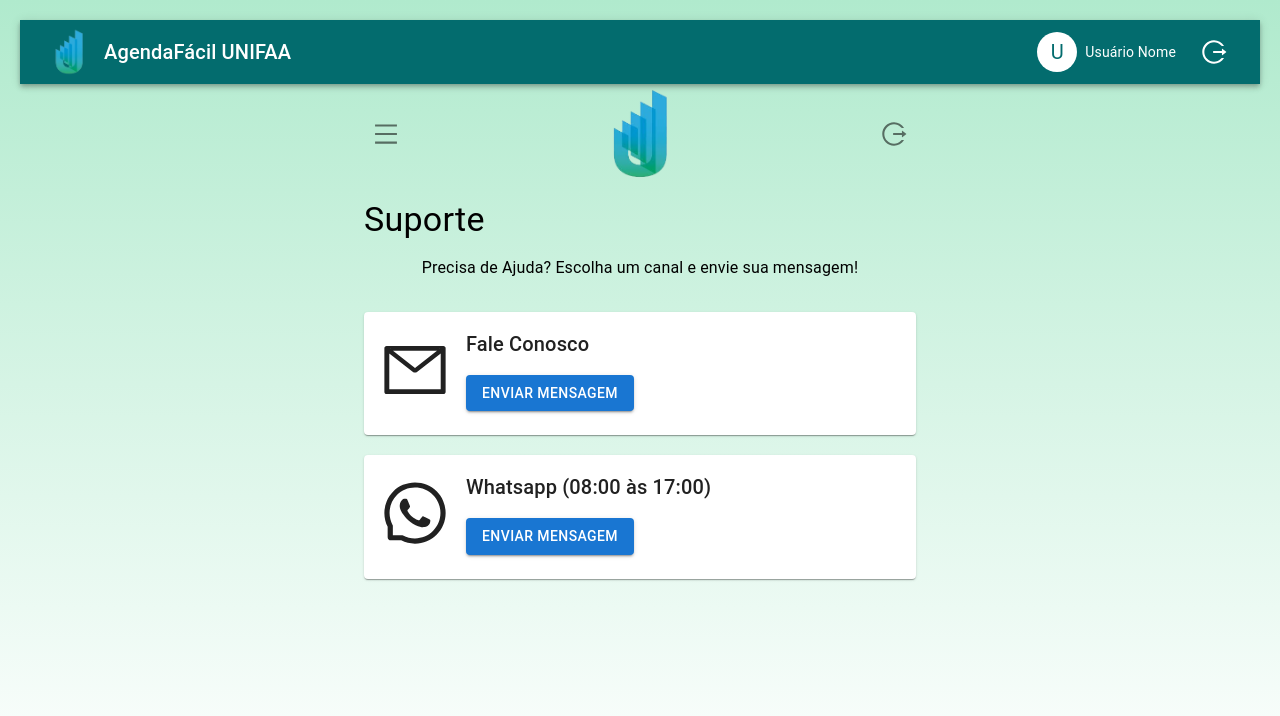
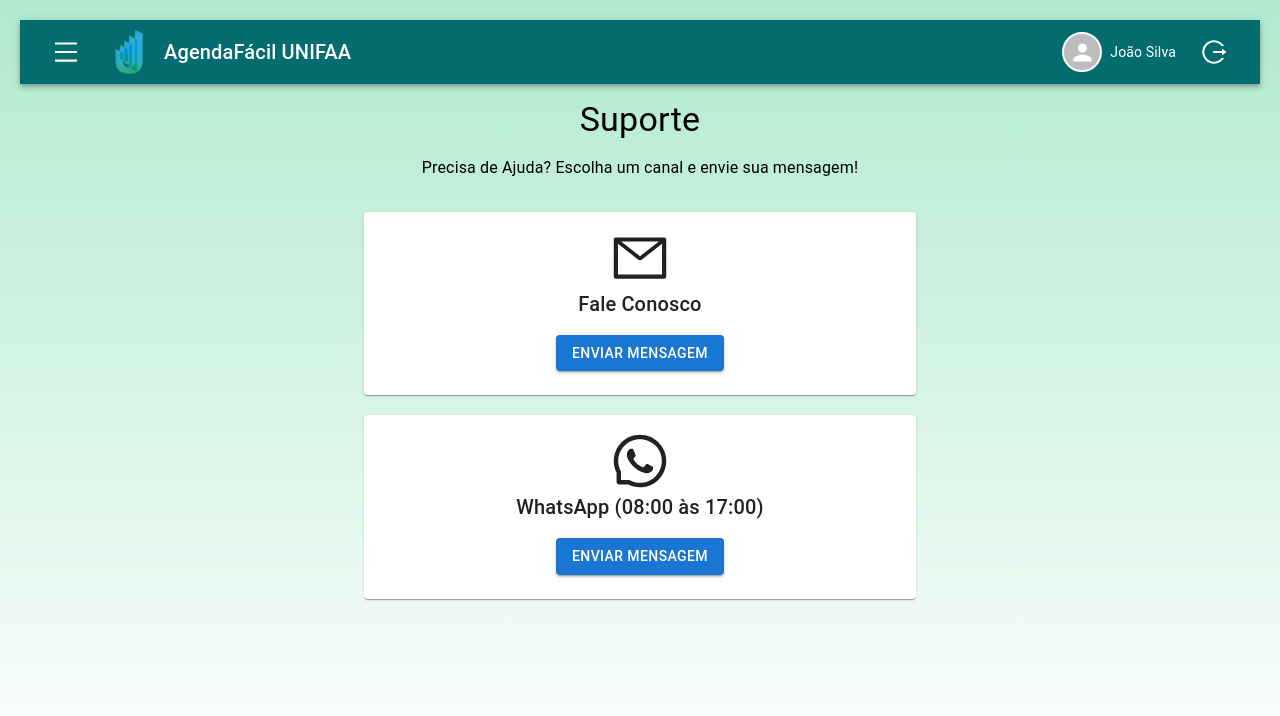
Before and after one commit to EmmanuelFR/sistema-agendamento-frontend, a React (Create React App) app: page /Suporte in a window 1280 px wide. Shown: the top 716 px of the page. Built offline with nearby package versions, Linux system fonts and the light colour scheme.

Commit message:
:sparkles: Finalizando o processo de ajuste na Toolbar.

```diff
--- a/src/App.js
+++ b/src/App.js
@@ -26,18 +26,18 @@ function App() {
 
   return (
     <div className="containerBase">
-    <ToolbarComponent logoutPath={getLogoutPath()} />
+    {/* <ToolbarComponent logoutPath={getLogoutPath()} /> */}
       <Routes>
       <Route path="/" element={<Navigate to="/Login" />} />
-        <Route path="/Login" element={<Login />} />
-        <Route path="/RedefinirSenha" element={<RedefinirSenha />} />
-        <Route path="/Menu" element={<Menu />} />
-        <Route path="/MeuPerfil" element={<MeuPerfil />} />
-        <Route path="/Agendamento" element={<Agendamento />} />
-        <Route path="/Suporte" element={<Suporte />} />
-        <Route path="/Logout" element={<Logout />} />
-        <Route path="/Polo" element={<Polo />} />
-        <Route path="/Administrador" element={<Administrador />} />
+        <Route path="/Login" element={<> <ToolbarComponent logoutPath={getLogoutPath()} /> <Login /> </>} />
+        <Route path="/RedefinirSenha" element={<> <ToolbarComponent logoutPath={getLogoutPath()} /> <RedefinirSenha /> </>} />
+        <Route path="/Menu" element={<> <ToolbarComponent showLogout logoutPath={getLogoutPath()} /> <Menu /> </>} />
+        <Route path="/MeuPerfil" element={<> <ToolbarComponent showMenu showLogout logoutPath={getLogoutPath()} /> <MeuPerfil /> </>} />
+        <Route path="/Agendamento" element={<> <ToolbarComponent showMenu showLogout logoutPath={getLogoutPath()} /> <Agendamento /> </>} />
+        <Route path="/Suporte" element={<> <ToolbarComponent showMenu showLogout logoutPath={getLogoutPath()} /> <Suporte /> </>} />
+        <Route path="/Logout" element={<> <ToolbarComponent logoutPath={getLogoutPath()} /> <Logout /> </>} />
+        <Route path="/Polo" element={<> <ToolbarComponent showLogout logoutPath={getLogoutPath()} /> <Polo /> </>} />
+        <Route path="/Administrador" element={<> <ToolbarComponent showLogout logoutPath={getLogoutPath()} /> <Administrador /> </>} />
       </Routes>
     </div>
   );
--- a/src/Toolbar.js
+++ b/src/Toolbar.js
@@ -105,7 +105,7 @@ import { AppBar, Toolbar, Typography, IconButton, Avatar, Box } from '@mui/mater
 import { AiOutlineMenu, AiOutlineLogout } from 'react-icons/ai';
 import { useNavigate } from 'react-router-dom';
 
-const ToolbarComponent = ({ showMenu, logoutPath }) => {
+const ToolbarComponent = ({ showMenu, showLogout, logoutPath }) => {
   const navigate = useNavigate();
 
   return (
@@ -133,11 +133,12 @@ const ToolbarComponent = ({ showMenu, logoutPath }) => {
           AgendaFácil UNIFAA
         </Typography>
         <Box sx={{ display: 'flex', alignItems: 'center' }}>
-          <Avatar sx={{ bgcolor: '#FFFFFF', color: '#036C6E' }}>U</Avatar>
+        <Avatar sx={{ border: '2px solid #FAFAFA' }} />
           <Typography variant="body2" sx={{ ml: 1, color: '#FFFFFF' }}>
-            Usuário Nome
+            João Silva
           </Typography>
         </Box>
+        {showLogout && ( // Condicione a exibição do botão logout com showLogout
           <IconButton
             aria-label="logout"
             sx={{ color: '#FFFFFF', ml: 2 }}
@@ -145,6 +146,7 @@ const ToolbarComponent = ({ showMenu, logoutPath }) => {
           >
             <AiOutlineLogout size={28} />
           </IconButton>
+        )}
       </Toolbar>
     </AppBar>
   );
--- a/src/pages/Administrador/index.js
+++ b/src/pages/Administrador/index.js
@@ -101,15 +101,6 @@ function Administrador() {
     return (
         <Container>
             <AppBar position="static" color="transparent" elevation={0}>
-                <Toolbar>
-                    <Box sx={{ flexGrow: 1, textAlign: 'center' }}>
-                        <img src="/images/images-removebg-preview.png" alt="Logo do Sistema de Agendamento" style={{ height: 80 }} />
-                    </Box>
-                    <Button className="logout-button" sx={{ position: 'absolute', top: '20px', right: '20px'
-  }} onClick={handleLogout}>
-        <LogoutIcon /> Sair
-      </Button>
-                </Toolbar>
             </AppBar>
 
             <Typography variant="h4" gutterBottom align="center" mt={3}>
@@ -118,10 +109,10 @@ function Administrador() {
 
             <Box display="flex" justifyContent="space-between" mt={3}>
                 <Button variant="contained" onClick={handleAdicionarModulo} sx={{ flexGrow: 0 }}>
-                    Adicionar Módulo
+                    Adicionar <br/> Módulo
                 </Button>
                 <Button variant="contained" onClick={handleAdicionarAluno}>
-                    Adicionar Aluno
+                    Adicionar <br/> Aluno
                 </Button>
             </Box>
 
--- a/src/pages/Agendamento/index.js
+++ b/src/pages/Agendamento/index.js
@@ -145,18 +145,9 @@ const Agendamento = () => {
 
     return (
         <Container>
-            <Box display="flex" justifyContent="space-between" alignItems="center" sx={{ mb: 2 }}>
-                <IconButton aria-label="menu" sx={{ color: '#036C6E' }} onClick={() => navigate('/Menu')}>
-                    <AiOutlineMenu size={28} />
-                </IconButton>
-                <img src="/images/images-removebg-preview.png" alt="Logo"   style={{ height: 100 }} />
-                <IconButton aria-label="logout" sx={{ color: '#036C6E' }} onClick={() => navigate('/Logout')}>
-                    <AiOutlineLogout size={28} />
-                </IconButton>
-            </Box>
 
             <Box>
-                <Typography variant="h4" gutterBottom>
+                <Typography variant="h4" gutterBottom align="center">
                     Agendamento de Avaliação
                 </Typography>
             </Box>
@@ -178,6 +169,7 @@ const Agendamento = () => {
                     </Select>
                 </FormControl>
 
+                <FormControl fullWidth >
                     <LocalizationProvider dateAdapter={AdapterDayjs}>
                         <DatePicker
                             label="Data"
@@ -186,6 +178,7 @@ const Agendamento = () => {
                             renderInput={(params) => <TextField {...params} />}
                         />
                     </LocalizationProvider>
+                </FormControl>
 
                 <FormControl fullWidth >
                     <InputLabel id="horario-label">Horário</InputLabel>
--- a/src/pages/Login/index.js
+++ b/src/pages/Login/index.js
@@ -48,9 +48,6 @@ function Login() {
 
   return (
     <Container maxWidth="xs" className="login-container" sx={{ display: 'flex', flexDirection: 'column', alignItems: 'center', justifyContent: 'center', height: '100vh' }}>
-      <Box className="login-logo" sx={{ marginBottom: 2 }}>
-        <img src="/images/images-removebg-preview.png" alt="Logo" style={{ width: '125px' }} />
-      </Box>
       <Typography variant="h4" component="h1" sx={{ fontWeight: 'bold', marginBottom: 2 }}>Login</Typography>
       <Box component="form" onSubmit={handleSubmit} sx={{ width: '100%', backgroundColor: 'white', padding: 3, borderRadius: 2, boxShadow: 2 }}>
         <TextField
--- a/src/pages/Logout/index.js
+++ b/src/pages/Logout/index.js
@@ -16,10 +16,7 @@ const Logout = () => {
   };
 
   return (
-    <Container maxWidth="sm" className="logout-page-container">
-      <Box className="logout-header" display="flex" justifyContent="center" mb={3}>
-        <img className="logo-logout" src="/images/images-removebg-preview.png" alt="Logo" />
-      </Box>
+    <Container maxWidth="sm" className="containerBase">
 
       <Typography variant="h4" component="h2" align="center" gutterBottom>
         LOGOUT
--- a/src/pages/Menu/index.js
+++ b/src/pages/Menu/index.js
@@ -12,19 +12,12 @@ function Menu() {
   };
 
   return (
-    <div className="menu-container">
-      <Button className="menu-sair" sx={{ position: 'fixed', top: '20px', right: '20px'
-  }} onClick={handleLogout}>
-        <FaSignOutAlt className="menu-logout-icon" />
-        Sair
-      </Button>
-      <div className="menu-logo">
-        <img src="/images/images-removebg-preview.png" alt="Logo" />
-      </div>
+    <div className="containerBase">
       <Typography variant="h4" className="menu-title">
         Menu
       </Typography>
 
+      <div align="center">
         <Card className="menu-card">
           <ul className="menu-items">
             <li>
@@ -42,6 +35,7 @@ function Menu() {
           </ul>
         </Card>
       </div>
+    </div>
   );
 }
 
--- a/src/pages/MeuPerfil/index.css
+++ b/src/pages/MeuPerfil/index.css
@@ -14,8 +14,8 @@
   }
 
   .perfil-form {
+    text-align: center;
     margin-top: 20px;
-    width: 90%;
 
   }
 
--- a/src/pages/MeuPerfil/index.js
+++ b/src/pages/MeuPerfil/index.js
@@ -31,17 +31,28 @@ const MeuPerfil = () => {
   };
 
   return (
-    <Container maxWidth="sm" className="perfil-container">
-      <Box className="perfil-header" display="flex" flexDirection="column" alignItems="center">
-        <img src="/images/images-removebg-preview.png" alt="Logo" className="perfil-logo" />
+    <Container maxWidth="sm" className="containerBase">
+      <Box
+        className="perfil-header"
+        display="flex"
+        flexDirection="column"
+        alignItems="center"
+        sx={{ textAlign: 'center' }}
+      >
+      <br/>
         <Typography variant="h4" component="h1">
           Meu Perfil
         </Typography>
       </Box>
 
-      <Box className="perfil-form" mt={3}>
+      <Box
+        className="perfil-form"
+        mt={3}
+        sx={{ display: 'flex', flexDirection: 'column', alignItems: 'center' }}
+      >
+
         <Avatar className="perfil-icon">
-          <FaUserCircle />
+          <FaUserCircle size={60} />
         </Avatar>
         <TextField
           label="Nome Completo"
--- a/src/pages/Polo/index.js
+++ b/src/pages/Polo/index.js
@@ -60,15 +60,7 @@ function Polo() {
 
   return (
     <Container maxWidth="xs" className="polo-container" >
-      <div className="botoes-container">
-      <Button className="logout-button" sx={{ position: 'absolute', top: '20px', right: '20px'
-  }} onClick={handleLogout}>
-        <LogoutIcon /> Sair
-      </Button>
-      </div>
-      <div className="polo-logo">
-        <img src="/images/images-removebg-preview.png" alt="Logo" />
-      </div>
+      <br/>
       <Typography variant="h5" component="h2" sx={{ fontWeight: 'bold', marginBottom: 2 }}>
         Painel do Polo
       </Typography>
--- a/src/pages/RedefinirSenha/index.js
+++ b/src/pages/RedefinirSenha/index.js
@@ -34,9 +34,6 @@ function RedefinirSenha() {
       <div className="redefinir-senha-container">
         <Card className="card-container" style={{ maxWidth: 400, margin: '0 auto', padding: '20px 30px' }}>
           <CardContent>
-            <div className="login-logo" style={{ textAlign: 'center' }}>
-            <img src="/images/images-removebg-preview.png" alt="Logo" style={{ width: '80px', marginBottom: '20px' }} />
-            </div>
             <Typography variant="h5" align="center" gutterBottom>
               <FaLock style={{ marginRight: '10px' }} />
               Redefinir Senha
--- a/src/pages/Suporte/index.js
+++ b/src/pages/Suporte/index.js
@@ -27,31 +27,22 @@ const handleLogout = () => {
 
   return (
     <Container maxWidth="sm" className="container-base">
-      <Box className="suporte-header" display="flex" justifyContent="space-between" alignItems="center">
-        <IconButton className="menu-icon-suporte" onClick={handleVoltar}>
-          <AiOutlineMenu size={28} />
-        </IconButton>
-        <img className="logo-suporte" src="/images/images-removebg-preview.png" alt="Logo" />
-        <IconButton className="logout-icon" onClick={handleLogout}>
-          <AiOutlineLogout size={28} />
-        </IconButton>
-      </Box>
 
-      <Typography variant="h4" gutterBottom>
+      <Typography variant="h4" align="center" gutterBottom>
         Suporte
       </Typography>
       <Typography variant="body1" align="center">
         Precisa de Ajuda? Escolha um canal e envie sua mensagem!
       </Typography>
 
-      <Box mt={4} className="support-options">
+      {/* <Box mt={4} className="support-options">
         <Card className="support-option">
           <CardContent>
             <Box display="flex" alignItems="center">
               <AiOutlineMail size={70} />
               <Box ml={2}>
-                <Typography variant="h6">Fale Conosco</Typography>
-                <Button variant="contained" color="primary" onClick={handleFaleConosco}>
+                <Typography variant="h6" align="center">Fale Conosco</Typography>
+                <Button variant="contained" color="primary" onClick={handleFaleConosco} align="center">
                   Enviar Mensagem
                 </Button>
               </Box>
@@ -64,15 +55,48 @@ const handleLogout = () => {
             <Box display="flex" alignItems="center">
               <AiOutlineWhatsApp size={70} />
               <Box ml={2}>
-                <Typography variant="h6">Whatsapp (08:00 às 17:00)</Typography>
-                <Button variant="contained" color="primary" onClick={handleWhatsapp}>
+                <Typography variant="h6" align="center">Whatsapp (08:00 às 17:00)</Typography>
+                <Button variant="contained" color="primary" onClick={handleWhatsapp} align="center">
                   Enviar Mensagem
                 </Button>
               </Box>
             </Box>
           </CardContent>
         </Card>
+      </Box> */}
+
+      <Box mt={4} className="support-options">
+        <Card className="support-option">
+          <CardContent>
+            <Box display="flex" flexDirection="column" alignItems="center">
+              <AiOutlineMail size={60} />
+              <Box>
+                <Typography variant="h6" align="center">Fale Conosco</Typography>
+                <Button variant="contained" color="primary" onClick={handleFaleConosco} align="center">
+                  Enviar Mensagem
+                </Button>
+              </Box>
+            </Box>
+          </CardContent>
+        </Card>
+
+        <Card className="support-option">
+          <CardContent>
+            <Box display="flex" flexDirection="column" alignItems="center">
+              <AiOutlineWhatsApp size={60} />
+              <Box>
+                <Typography variant="h6" align="center">WhatsApp (08:00 às 17:00)</Typography>
+                <Box display="flex" justifyContent="center">
+                  <Button variant="contained" color="primary" onClick={handleWhatsapp} align="center">
+                    Enviar Mensagem
+                  </Button>
+                </Box>
+              </Box>
+            </Box>
+          </CardContent>
+        </Card>
       </Box>
+
     </Container>
   );
 };
```
Lines whose indentation alone changed are shown as unchanged.
